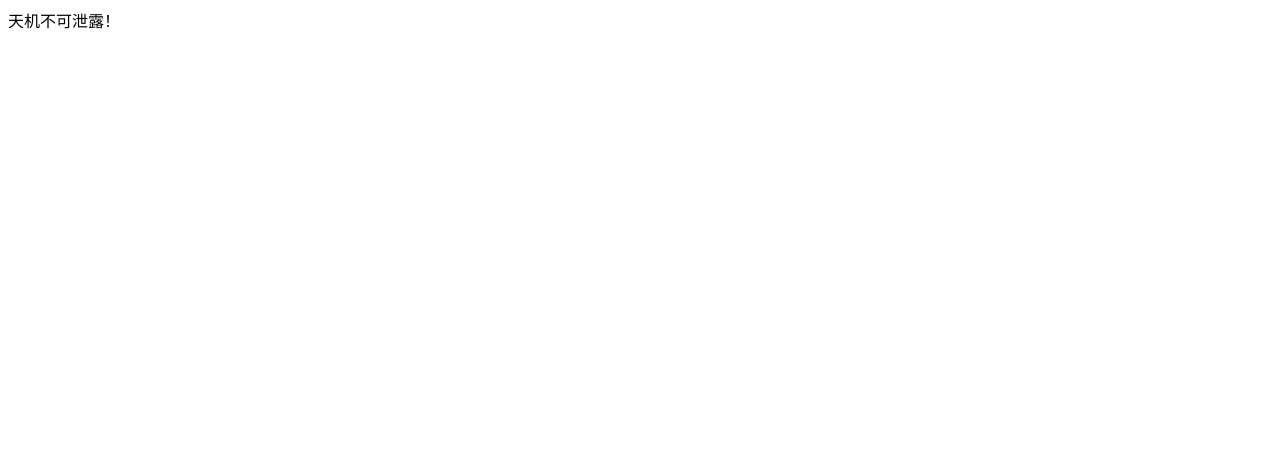
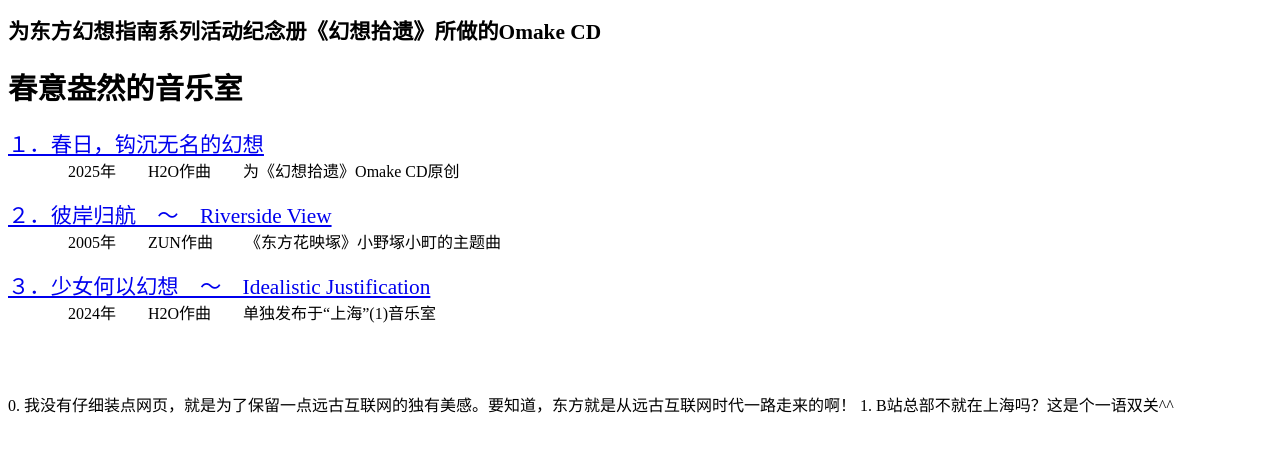
Before and after one commit to H2O-SleepySanae/H2O-SleepySanae.github.io, a plain HTML site: page gensoushuui-omake-tracks/index.html in a window 1280 px wide. Drawn offline with Linux system fonts and the light colour scheme.

Commit message:
Final publication

```diff
--- a/gensoushuui-omake-tracks/index.html
+++ b/gensoushuui-omake-tracks/index.html
@@ -9,7 +9,29 @@
   </style>
 </head>
   <body>
-    天机不可泄露！
+    <h1 style="font-size: 16pt"> 为东方幻想指南系列活动纪念册《幻想拾遗》所做的Omake CD </h1>
+    <h1 style="font-size: 22pt">春意盎然的音乐室</h1>
+<p>
+  <a href="gssi_tr01.html" style="font-size: 16pt">１．春日，钩沉无名的幻想</a>
+  <br>
+  <trackmsg>2025年&emsp;&emsp;H2O作曲&emsp;&emsp;为《幻想拾遗》Omake CD原创</trackmsg>
+</p>
+<p>
+  <a href="gssi_tr02.html" style="font-size: 16pt">２．彼岸归航　～　Riverside View</a>
+  <br>
+  <trackmsg>2005年&emsp;&emsp;ZUN作曲&emsp;&emsp;《东方花映塚》小野塚小町的主题曲</trackmsg>
+</p>
+<p>
+  <a href="gssi_tr03.html" style="font-size: 16pt">３．少女何以幻想　～　Idealistic Justification</a>
+  <br>
+  <trackmsg>2024年&emsp;&emsp;H2O作曲&emsp;&emsp;单独发布于“上海”(1)音乐室</trackmsg>
+</p>
+  <br>
+  <br>
+<p style="font-size: 12pt">
+  0. 我没有仔细装点网页，就是为了保留一点远古互联网的独有美感。要知道，东方就是从远古互联网时代一路走来的啊！
+  1. B站总部不就在上海吗？这是个一语双关^^
+</p>
   </body>
 
 </html>
```
Also changed, not shown: gensoushuui-omake-tracks/gssi_tr01.html (+13 -1 lines), gensoushuui-omake-tracks/gssi_tr02.html (+13 -1 lines), gensoushuui-omake-tracks/gssi_tr03.html (+15 -1 lines), 3 other files.
